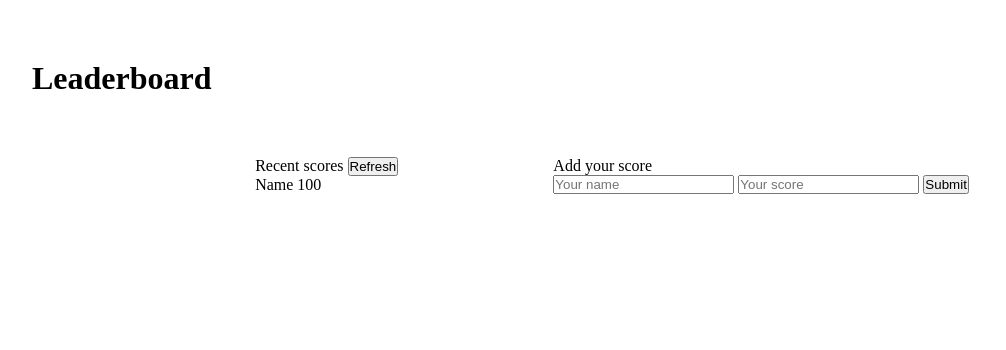
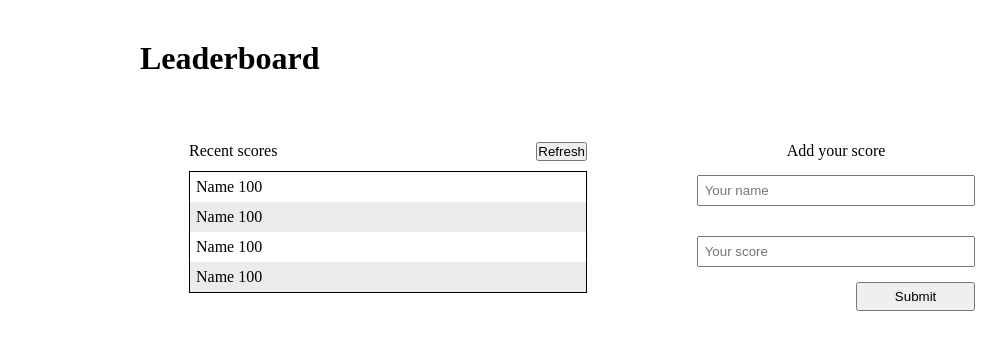
Before and after one commit to abrormukimov/leaderboard, a website built with webpack: page src/index.html in a window 1280 px wide. Shown: the whole page, without its empty margins (28-1034 px from the left). Built offline with nearby package versions, Linux system fonts and the light colour scheme.

Commit message:
Modify the UI

```diff
--- a/src/index.html
+++ b/src/index.html
@@ -14,11 +14,25 @@
       <div class="content-ctn">
         <div class="recent-sc">
           <span class="r-score">Recent scores</span>
-          <button class="refresh-btn">Refresh</button>
+          <button class="refresh-btn" type="button">Refresh</button>
         </div>
         <div class="names">
-          <span class="name">Name</span>
-          <span class="score">100</span>
+          <div class="record">
+            <span class="name">Name</span>
+            <span class="score">100</span>
+          </div>
+          <div class="record">
+            <span class="name">Name</span>
+            <span class="score">100</span>
+          </div>
+          <div class="record">
+            <span class="name">Name</span>
+            <span class="score">100</span>
+          </div>
+          <div class="record">
+            <span class="name">Name</span>
+            <span class="score">100</span>
+          </div>
         </div>
       </div>
       <div class="input-field">
--- a/src/style.css
+++ b/src/style.css
@@ -6,12 +6,60 @@
 
 .inner-ctn {
   display: flex;
-  width: 80%;
+  width: 70%;
   margin: 0 auto;
   justify-content: space-evenly;
 }
 
 .title {
   padding: 40px;
-  margin: 20px;
+  margin: 0 auto;
+  width: 80%;
 }
+
+.content-ctn,
+.input-field {
+  flex: 1;
+  margin: 25px;
+  display: flex;
+  flex-direction: column;
+}
+
+.recent-sc,
+.form {
+  display: flex;
+  justify-content: space-between;
+}
+
+.names {
+  border: 1px solid black;
+  margin-top: 10px;
+}
+
+.form {
+  flex-direction: column;
+}
+
+.form input {
+  width: 70%;
+  margin: 15px auto;
+  padding: 6px;
+}
+
+.form button {
+  width: 30%;
+  padding: 5px;
+  margin-left: 55%;
+}
+
+.input-field span {
+  text-align: center;
+}
+
+.record {
+  padding: 6px;
+}
+
+.record:nth-child(even) {
+  background: rgb(234, 235, 237);
+}
--- a/webpack.config.js
+++ b/webpack.config.js
@@ -9,7 +9,7 @@ module.exports = {
   },
   plugins: [
     new HtmlWebpackPlugin({
-      template: './src/index.html'
+      template: './src/index.html',
     }),
   ],
   output: {
```
Also changed, not shown: dist/index.html, dist/main.js.
